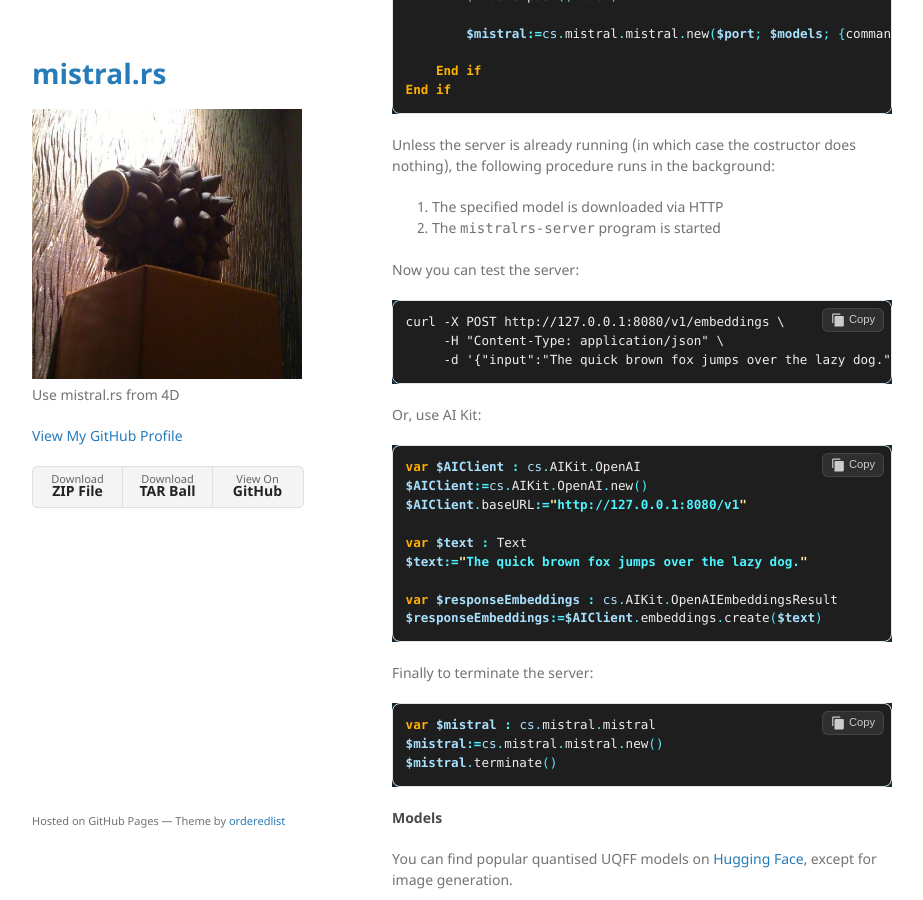
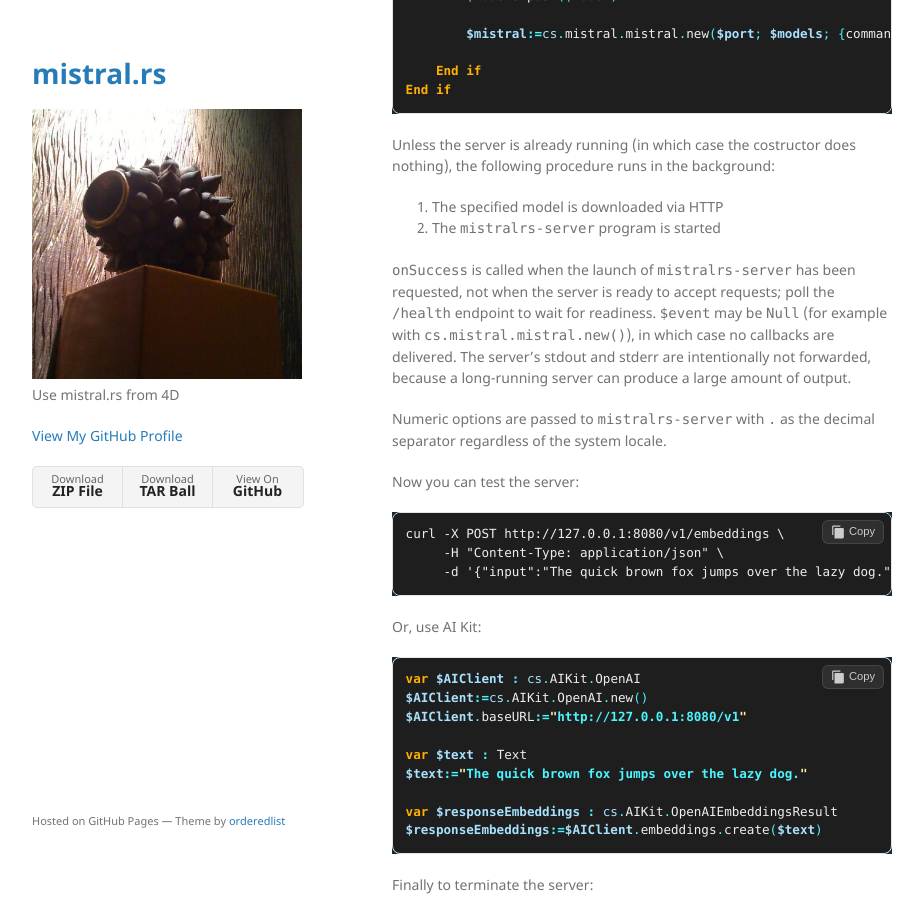
Before and after one commit to miyako/mistral-rs, a Jekyll site: the page built from index.md, in a window 1280 px wide and 900 px high, scrolled down 2197 px. Shown: the whole window, without its empty margins (178-1101 px from the left). Built offline with Jekyll 4.4.1, drawn with Linux system fonts in a browser that asks for light colours.

Commit message:
Tolerate Null event; pass numeric options locale-independently
- _Model_: only copy onTerminate/onStdErr/onStdOut from event when it is
  not Null (cs.mistral.mistral.new() raised -10716).
- _server: format real CLI arguments with _argNumber (JSON Stringify) so
  0.3 is passed as 0.3 instead of 0,3 on comma-decimal locales.
- index.md: onSuccess means launch requested (poll /health); document
  Null event, quiet stdout/stderr and locale-independent numbers.

Co-authored-by: Copilot App <223556219+Copilot@users.noreply.github.com>

```diff
--- a/index.md
+++ b/index.md
@@ -46,7 +46,7 @@ Else
     */
 
     $event.onError:=Formula(ALERT($2.message))
-    $event.onSuccess:=Formula(ALERT($2.models.extract("name").join(",")+" loaded!"))
+    $event.onSuccess:=Formula(ALERT($2.models.extract("name").join(",")+" launch requested"))  //not yet ready; poll /health
     $event.onData:=Formula(LOG EVENT(Into 4D debug message; "download:"+String((This.range.end/This.range.length)*100; "###.00%")))
     $event.onResponse:=Formula(LOG EVENT(Into 4D debug message; "download complete"))
     $event.onTerminate:=Formula(LOG EVENT(Into 4D debug message; (["process"; $1.pid; "terminated!"].join(" "))))
@@ -121,6 +121,10 @@ Unless the server is already running (in which case the costructor does nothing)
 
 1. The specified model is downloaded via HTTP
 2. The `mistralrs-server` program is started
+
+`onSuccess` is called when the launch of `mistralrs-server` has been requested, not when the server is ready to accept requests; poll the `/health` endpoint to wait for readiness. `$event` may be `Null` (for example with `cs.mistral.mistral.new()`), in which case no callbacks are delivered. The server's stdout and stderr are intentionally not forwarded, because a long-running server can produce a large amount of output.
+
+Numeric options are passed to `mistralrs-server` with `.` as the decimal separator regardless of the system locale.
 
 Now you can test the server:
 
```
Also changed, not shown: 3 other files.
